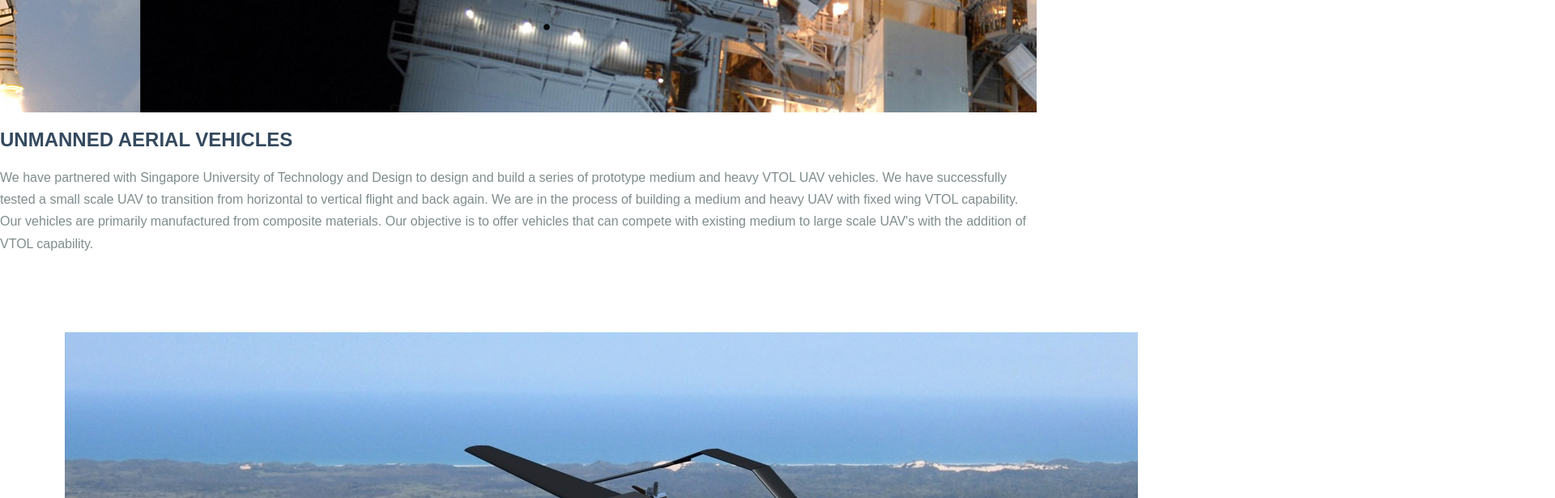
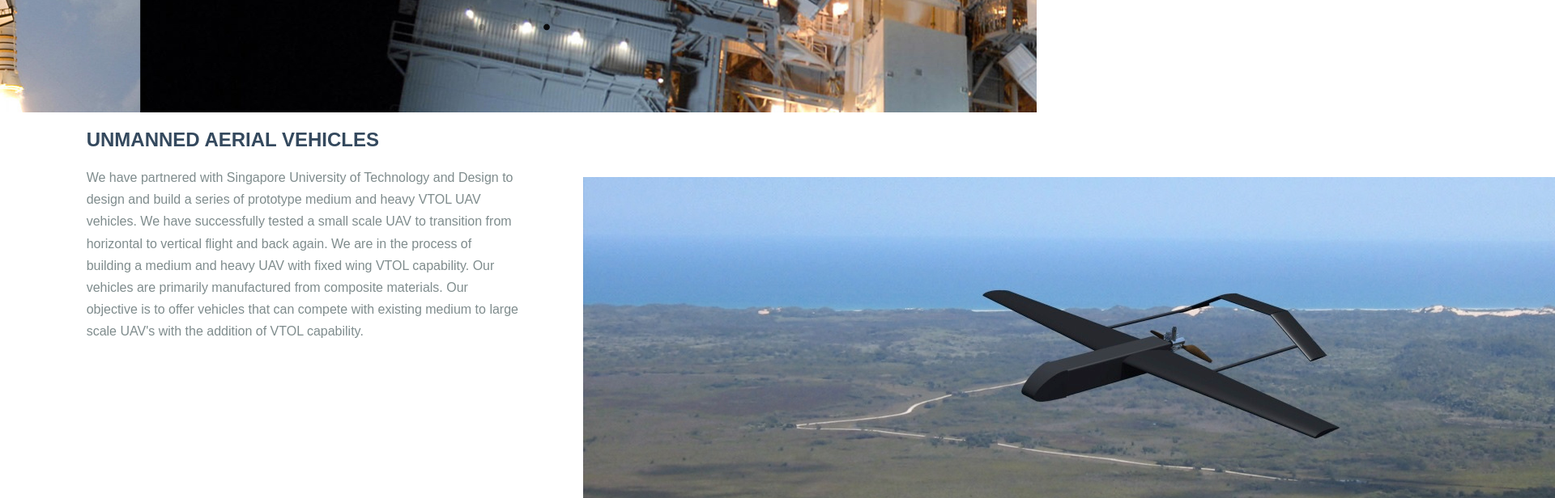
Before and after one commit to junhua/gstech, a plain HTML site: page aerial_vehicles.html in a window 1280 px wide. Shown: the part 700-1316 px from the top of the page at 81% size, 1920 px wide, since content can reach past the window. Drawn offline with Linux system fonts and the light colour scheme.

Commit message:
updated av page

```diff
--- a/aerial_vehicles.html
+++ b/aerial_vehicles.html
@@ -55,13 +55,14 @@
 
 
         <div class="pure-g content-mainpage">
-            <div class="pure-u-1-1 home-text">
+            <div class="pure-u-lg-1-12 pure-u-sm-1"><p>&emsp;</p></div>
+            <div class="pure-u-lg-5-12 pure-u-sm-1 home-text">
                 <h2 class="content-heading">UNMANNED AERIAL VEHICLES</h2>
-                <div class="pure-u-8-12 content-text">
+                <div class="pure-u-lg-8-12 content-text">
                     <p>We have partnered with Singapore University of Technology and Design to design and build a series of prototype medium and heavy VTOL UAV vehicles.  We have successfully tested a small scale UAV to transition from horizontal to vertical flight and back again.  We are in the process of building a medium and heavy UAV with fixed wing VTOL capability.  Our vehicles are primarily manufactured from composite materials. Our objective is to offer vehicles that can compete with existing medium to large scale UAV's with the addition of VTOL capability. </p>
                 </div>
             </div>
-                <div class="pure-u-8-12 images">
+                <div class="pure-u-lg-5-12 pure-u-sm-1 images">
                     <img class="responsive-img" style="padding:80px;min-width:50%" src="img/content/UAV.jpg">
                 </div>
         </div>
--- a/css/styles.css
+++ b/css/styles.css
@@ -158,7 +158,7 @@ h2 {
 	opacity: 1;
 	z-index: 5;
 	max-width: 100%;
-	min-width: 250px;
+	min-width: 100px;
 	padding:8px;
 
 }
```
